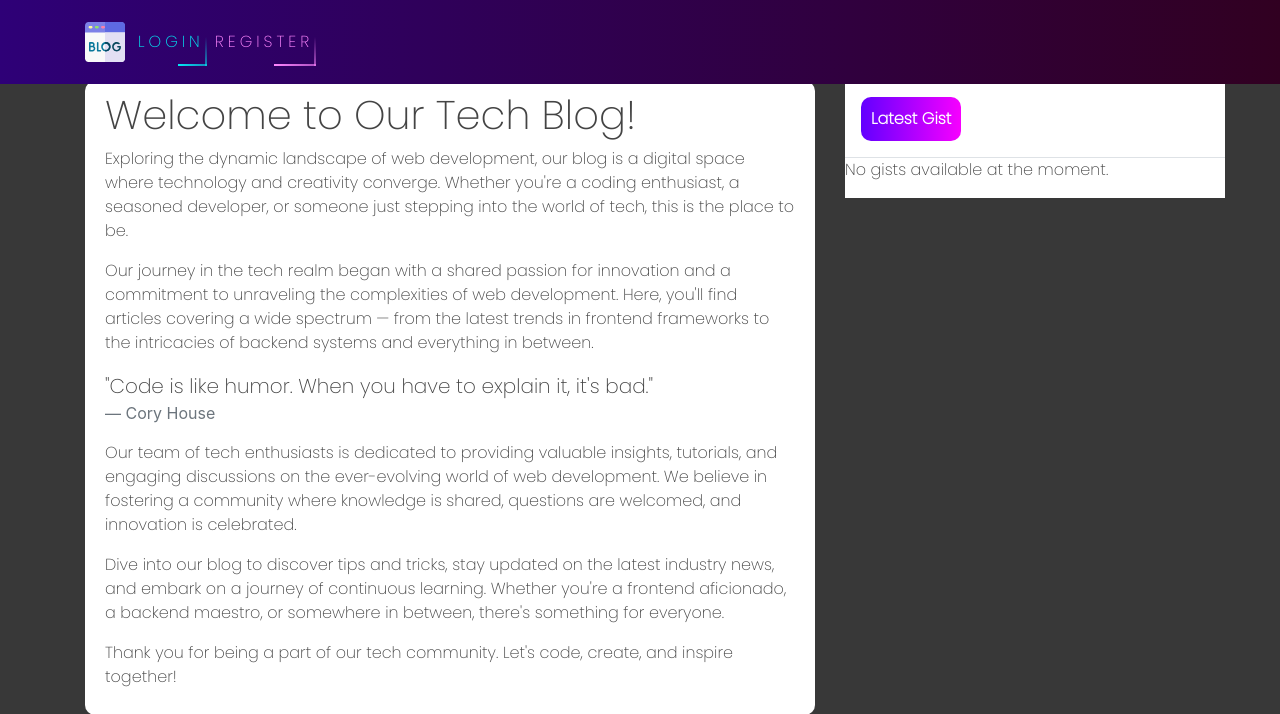
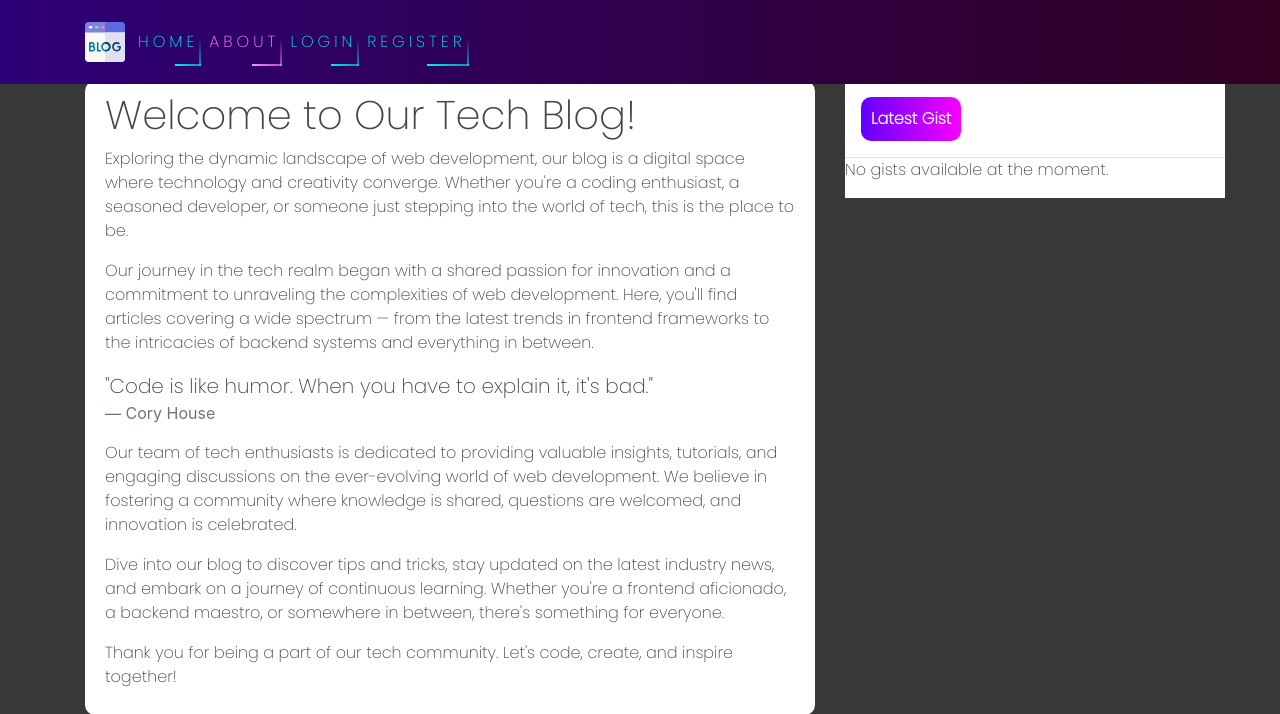
Before and after one commit to gita87/Django_Blog, a Django app: page /about/ in a window 1280 px wide. Shown: the top 714 px of the page. Run offline with Django 4.2, Linux system fonts and the light colour scheme; data that the repository does not hold is empty; some libraries are stand-ins or nearby versions.

Commit message:
Fix : Show article home and detail even if not logged in

```diff
--- a/blog/templates/blog/base.html
+++ b/blog/templates/blog/base.html
@@ -130,17 +130,23 @@
           <div class="collapse navbar-collapse" id="navbarToggle">
             <div class="navbar-nav mr-auto">
               {% if user.is_authenticated %}
-              <a class="nav-item nav-link" href="{% url 'blog-home' %}">HOME</a>
-              <a class="nav-item nav-link" href="{% url 'blog-about' %}"
-                >ABOUT</a
-              >
+              <a class="nav-item nav-link" id="auth-links" href="{% url 'blog-home' %}">
+                <span></span>
+                <span></span>
+                <span></span>
+                <span></span>
+                HOME</a>
+              <a class="nav-item nav-link" id="auth-links" href="{% url 'blog-about' %}">
+                <span></span>
+                <span></span>
+                <span></span>
+                <span></span>
+                ABOUT</a>
+
+
             </div>
             <!-- Navbar Right Side -->
             <div class="navbar-nav">
-              <!-- <a class="nav-item nav-link" href="#">Login</a>
-              <a class="nav-item nav-link" href="#">Register</a> -->
-              <!-- <button class="noselect">Create Post</button> -->
-              <!--                <h3 style="color: white;">Hello {{request.user}}</h3>-->
               <a href="{% url 'blog-new' %}" id="auth-links">
                 <span></span>
                 <span></span>
@@ -163,6 +169,18 @@
                 Logout
               </a>
               {% else %}
+              <a class="nav-item nav-link" id="auth-links" href="{% url 'blog-home' %}">
+                <span></span>
+                <span></span>
+                <span></span>
+                <span></span>
+                HOME</a>
+              <a class="nav-item nav-link" id="auth-links" href="{% url 'blog-about' %}">
+                <span></span>
+                <span></span>
+                <span></span>
+                <span></span>
+                ABOUT</a>
               <a href="{% url 'login' %}" id="auth-links">
                 <span></span>
                 <span></span>
--- a/blog/views.py
+++ b/blog/views.py
@@ -18,8 +18,7 @@ def about(request):
     return render(request, 'blog/about.html', context)
 
 
-class PostListView(LoginRequiredMixin,
-                   ListView):
+class PostListView(ListView):
     model = Post
     template_name = 'blog/home.html'
     context_object_name = 'posts'
@@ -32,7 +31,7 @@ class PostListView(LoginRequiredMixin,
         return context
 
 
-class PostDetailView(LoginRequiredMixin, DetailView):
+class PostDetailView(DetailView):
     model = Post
     template_name = 'blog/post_detail.html'
 
@@ -40,19 +39,7 @@ class PostDetailView(LoginRequiredMixin, DetailView):
         context = super().get_context_data(**kwargs)
         context['latest_gists'] = Post.objects.order_by('-date_posted')[:3]
 
-        # Extract and pass the UUID to the context
-        context['image_uuid'] = self.extract_uuid_from_content()
-
         return context
-
-    def extract_uuid_from_content(self):
-        post = self.get_object()
-        uuid_match = re.search(r'blob:http://127.0.0.1:8000/(\w{8}-\w{4}-\w{4}-\w{4}-\w{12})/', post.content)
-
-        if uuid_match:
-            return uuid_match.group(1)
-
-        return None
 
 
 class PostCreateView(LoginRequiredMixin, CreateView):
--- a/blog_project/settings.py
+++ b/blog_project/settings.py
@@ -31,7 +31,7 @@ DEBUG = False
 
 ALLOWED_HOSTS = ["*"]
 
-CSRF_TRUSTED_ORIGINS = ['http://localhost:1337','http://85.31.232.226:1337','http://datalizing.pro/']
+CSRF_TRUSTED_ORIGINS = ['http://localhost:80', 'http://85.31.232.226','http://datalizing.pro/']
 
 # Application definition
 
```
